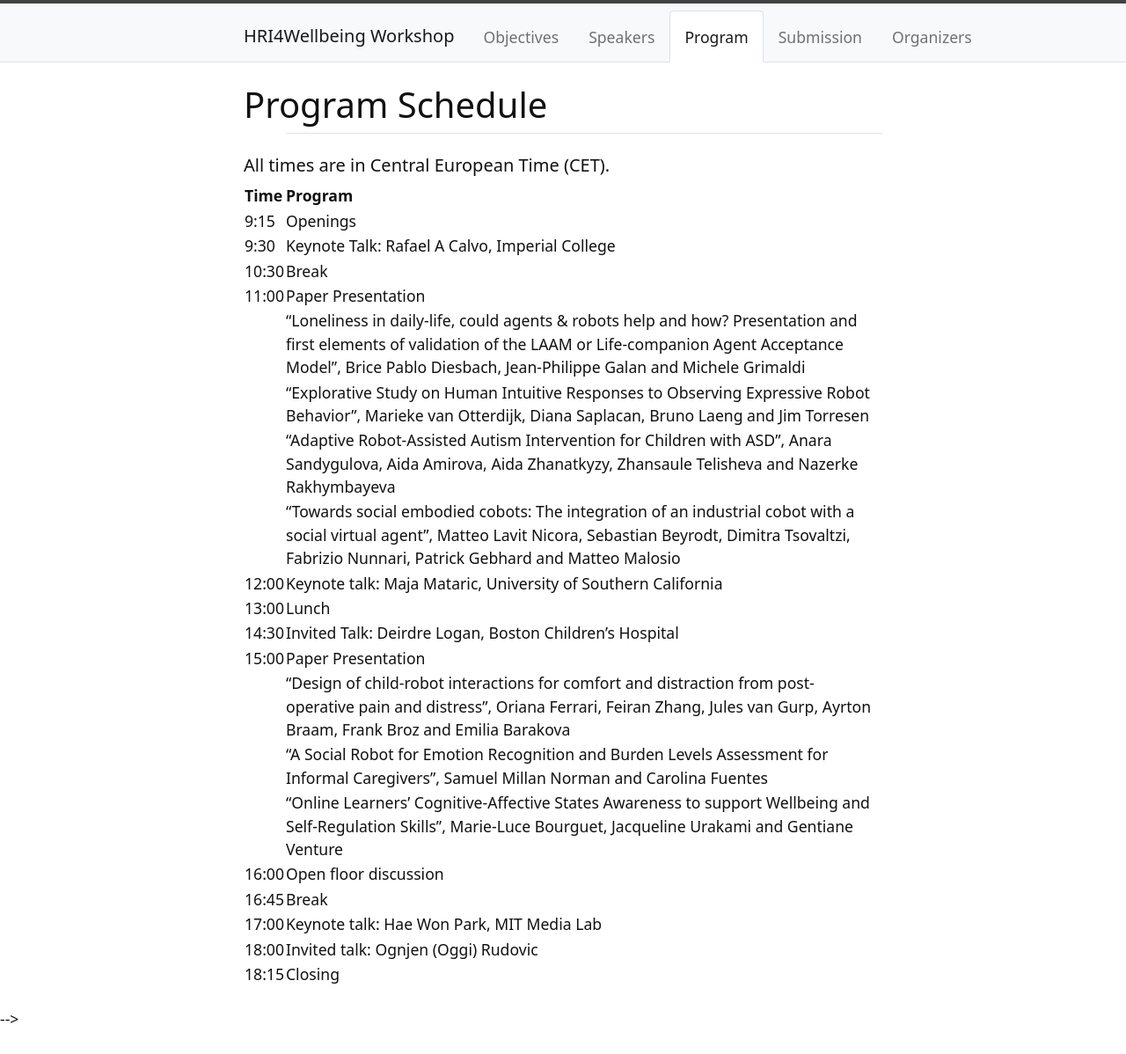
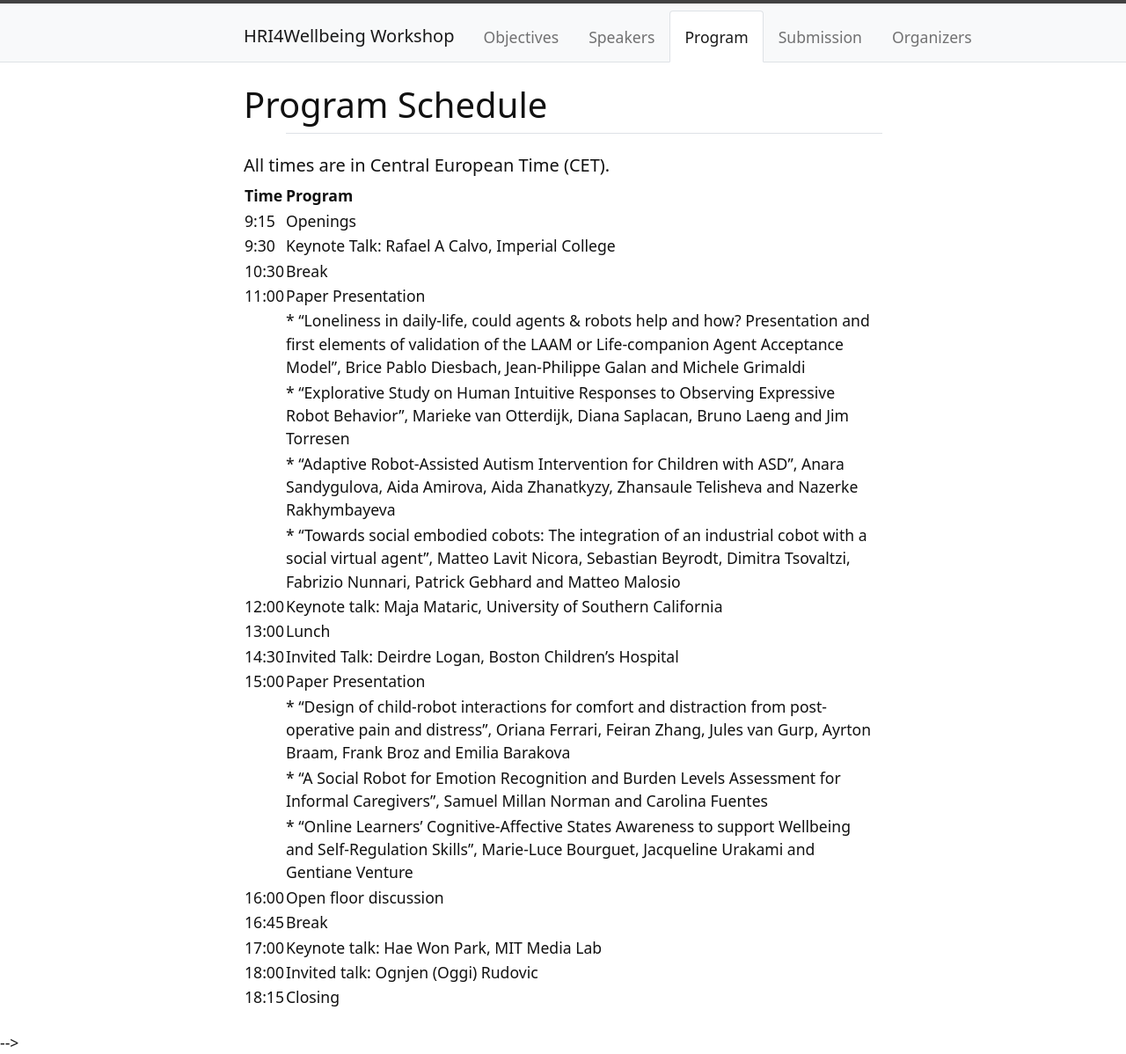
Before and after one commit to hri4wellbeing/hri4wellbeing.github.io, a Jekyll site: the page built from content/3-program.md, in a window 1280 px wide. Shown: the whole page at 88% size. Built offline with Jekyll 4.4.1, drawn with Linux system fonts in a browser that asks for light colours; before the commit the page ends 1172 px from its top, so only the background shows below that.

```diff
--- a/content/3-program.md
+++ b/content/3-program.md
@@ -12,17 +12,17 @@ nav: Program
 | 9:30          | Keynote Talk: Rafael A Calvo, Imperial College      |
 | 10:30         | Break                 |
 | 11:00         | Paper Presentation   |
-|               | "Loneliness in daily-life, could agents & robots help and how? Presentation and first elements of validation of the LAAM or Life-companion Agent Acceptance Model", Brice Pablo Diesbach, Jean-Philippe Galan and Michele Grimaldi |
-|               | "Explorative Study on Human Intuitive Responses to Observing Expressive Robot Behavior", Marieke van Otterdijk, Diana Saplacan, Bruno Laeng and Jim Torresen |
-|               | "Adaptive Robot-Assisted Autism Intervention for Children with ASD", Anara Sandygulova, Aida Amirova, Aida Zhanatkyzy, Zhansaule Telisheva and Nazerke Rakhymbayeva |
-|               | "Towards social embodied cobots: The integration of an industrial cobot with a social virtual agent", Matteo Lavit Nicora, Sebastian Beyrodt, Dimitra Tsovaltzi, Fabrizio Nunnari, Patrick Gebhard and Matteo Malosio |
+|               | * "Loneliness in daily-life, could agents & robots help and how? Presentation and first elements of validation of the LAAM or Life-companion Agent Acceptance Model", Brice Pablo Diesbach, Jean-Philippe Galan and Michele Grimaldi |
+|               | * "Explorative Study on Human Intuitive Responses to Observing Expressive Robot Behavior", Marieke van Otterdijk, Diana Saplacan, Bruno Laeng and Jim Torresen |
+|               | * "Adaptive Robot-Assisted Autism Intervention for Children with ASD", Anara Sandygulova, Aida Amirova, Aida Zhanatkyzy, Zhansaule Telisheva and Nazerke Rakhymbayeva |
+|               | * "Towards social embodied cobots: The integration of an industrial cobot with a social virtual agent", Matteo Lavit Nicora, Sebastian Beyrodt, Dimitra Tsovaltzi, Fabrizio Nunnari, Patrick Gebhard and Matteo Malosio |
 | 12:00         | Keynote talk:  Maja Mataric, University of Southern California          |
 | 13:00         | Lunch            |
 | 14:30         | Invited Talk: Deirdre Logan, Boston Children's Hospital                 |
 | 15:00         | Paper Presentation |
-|               | "Design of child-robot interactions for comfort and distraction from post-operative pain and distress", Oriana Ferrari, Feiran Zhang, Jules van Gurp, Ayrton Braam, Frank Broz and Emilia Barakova |
-|               | "A Social Robot for Emotion Recognition and Burden Levels Assessment for Informal Caregivers", Samuel Millan Norman and Carolina Fuentes|
-|               | "Online Learners’ Cognitive-Affective States Awareness to support Wellbeing and Self-Regulation Skills", Marie-Luce Bourguet, Jacqueline Urakami and Gentiane Venture |
+|               | * "Design of child-robot interactions for comfort and distraction from post-operative pain and distress", Oriana Ferrari, Feiran Zhang, Jules van Gurp, Ayrton Braam, Frank Broz and Emilia Barakova |
+|               | * "A Social Robot for Emotion Recognition and Burden Levels Assessment for Informal Caregivers", Samuel Millan Norman and Carolina Fuentes|
+|               | * "Online Learners’ Cognitive-Affective States Awareness to support Wellbeing and Self-Regulation Skills", Marie-Luce Bourguet, Jacqueline Urakami and Gentiane Venture |
 | 16:00         | Open floor discussion |
 | 16:45         | Break                 |
 | 17:00         | Keynote talk: Hae Won Park, MIT Media Lab          |
```
